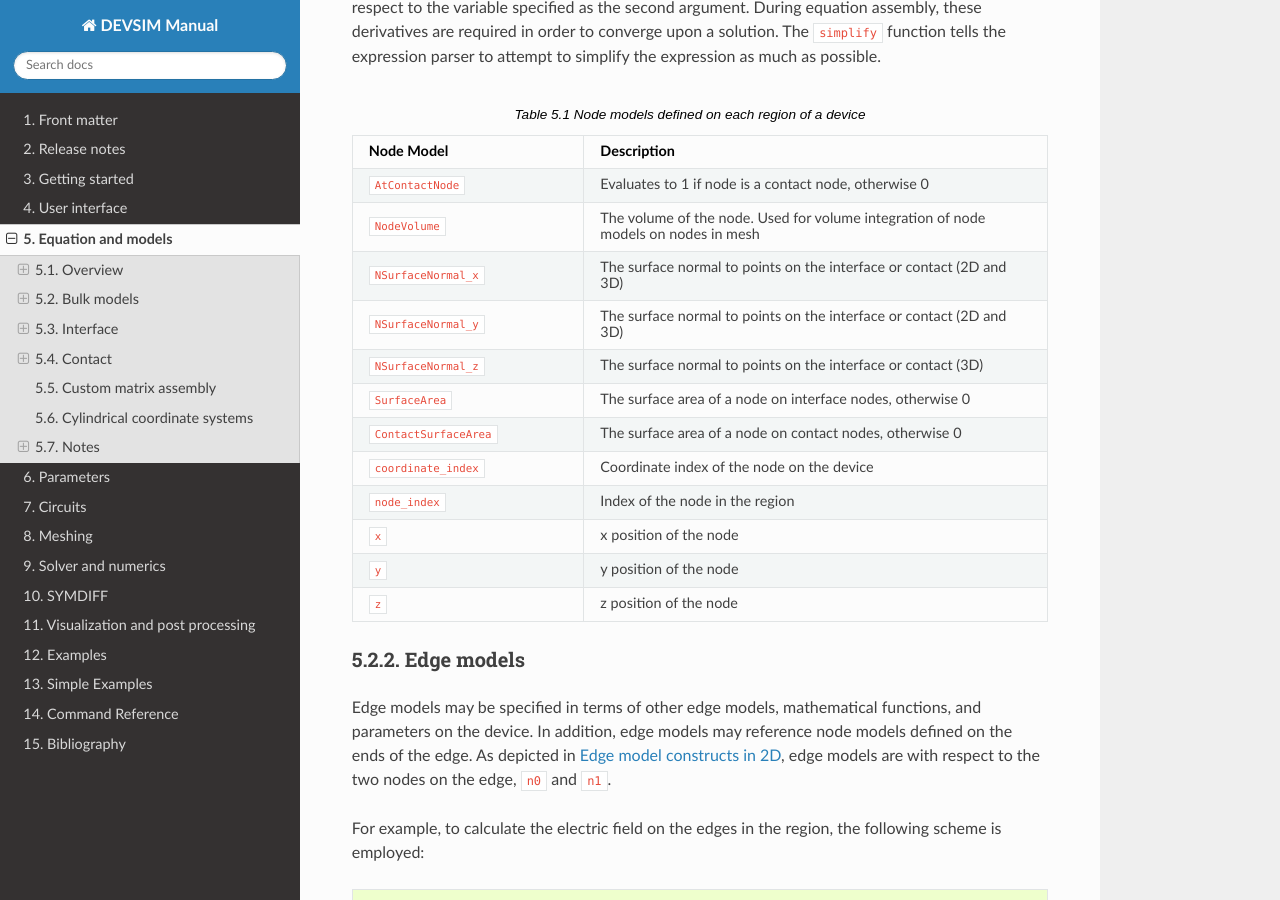
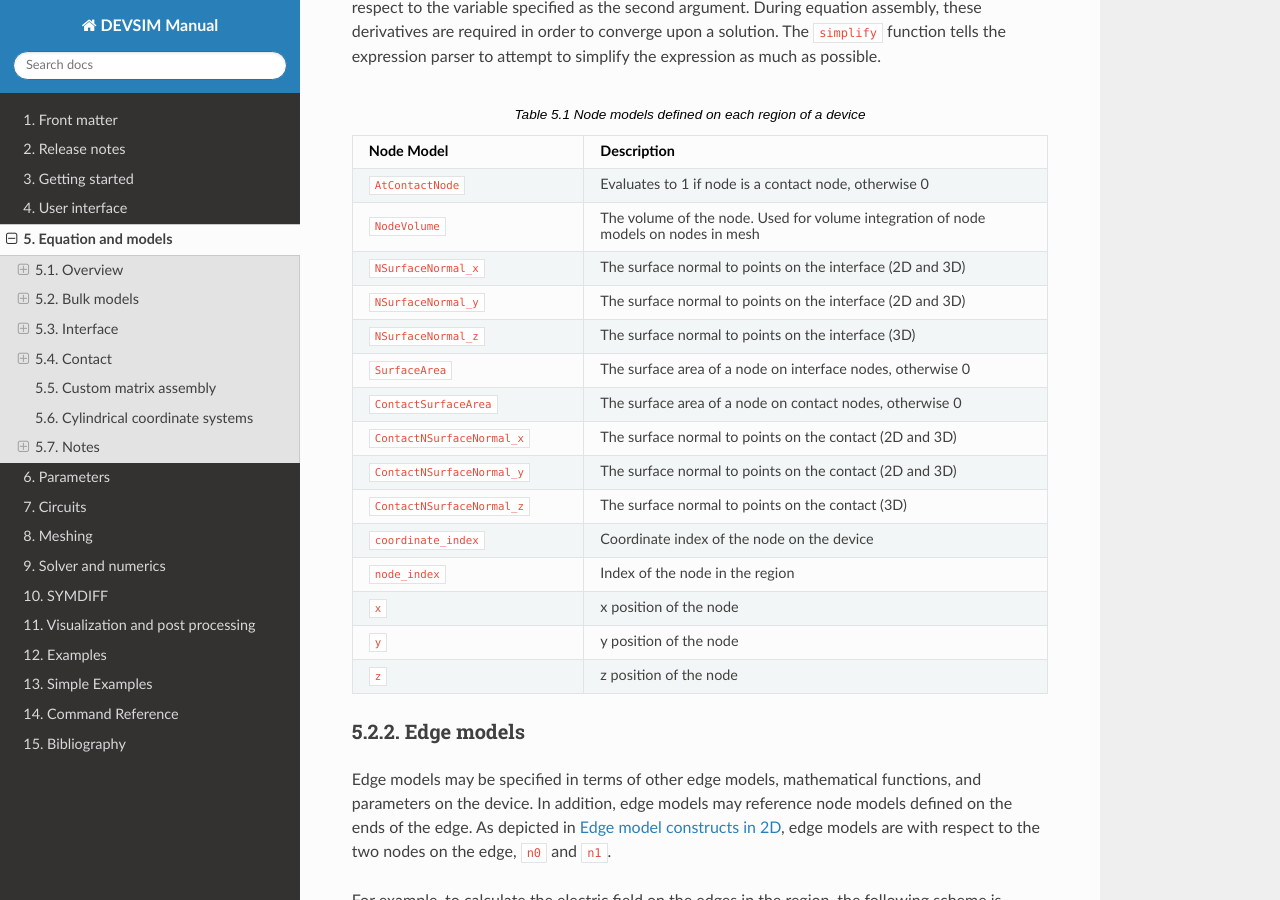
Before and after one commit to devsim/devsim_documentation, a Sphinx documentation site: the page built from sphinx/source/models.rst, in a window 1280 px wide and 900 px high, scrolled down 3796 px. Built offline with Sphinx 7.4.7 and the Read the Docs theme 3.1.0, drawn with Linux system fonts in a browser that asks for light colours; cross-references to code outside the pages are shown as plain code; some of the changed text lies outside the part shown.

```diff
--- a/sphinx/source/conf.py
+++ b/sphinx/source/conf.py
@@ -59,7 +59,7 @@ master_doc = 'index'
 
 # General information about the project.
 project = u'DEVSIM Manual'
-copyright = u'2009-2024, DEVSIM LLC.  All Rights Reserved.  DEVSIM® is registered trademark of DEVSIM LLC'
+copyright = u'2009-2025, DEVSIM LLC.  All Rights Reserved.  DEVSIM® is registered trademark of DEVSIM LLC'
 author = u'DEVSIM LLC'
 
 # The version info for the project you're documenting, acts as replacement for
@@ -67,9 +67,9 @@ author = u'DEVSIM LLC'
 # built documents.
 #
 # The short X.Y version.
-version = u'2.9'
+version = u'2.10'
 # The full version, including alpha/beta/rc tags.
-release = u'2.9.0'
+release = u'2.10.0'
 
 # The language for content autogenerated by Sphinx. Refer to documentation
 # for a list of supported languages.
--- a/sphinx/source/models.rst
+++ b/sphinx/source/models.rst
@@ -103,11 +103,14 @@ The ``simplify`` function tells the expression parser to attempt to simplify the
 
    ``AtContactNode``,       "Evaluates to 1 if node is a contact node, otherwise 0"
    ``NodeVolume``,          "The volume of the node.  Used for volume integration of node models on nodes in mesh"
-   ``NSurfaceNormal_x``,    "The surface normal to points on the interface or contact (2D and 3D)"
-   ``NSurfaceNormal_y``,    "The surface normal to points on the interface or contact (2D and 3D)"
-   ``NSurfaceNormal_z``,    "The surface normal to points on the interface or contact (3D)"
+   ``NSurfaceNormal_x``,    "The surface normal to points on the interface (2D and 3D)"
+   ``NSurfaceNormal_y``,    "The surface normal to points on the interface (2D and 3D)"
+   ``NSurfaceNormal_z``,    "The surface normal to points on the interface (3D)"
    ``SurfaceArea``,         "The surface area of a node on interface nodes, otherwise 0"
    ``ContactSurfaceArea``,  "The surface area of a node on contact nodes, otherwise 0"
+   ``ContactNSurfaceNormal_x``,    "The surface normal to points on the contact (2D and 3D)"
+   ``ContactNSurfaceNormal_y``,    "The surface normal to points on the contact (2D and 3D)"
+   ``ContactNSurfaceNormal_z``,    "The surface normal to points on the contact (3D)"
    ``coordinate_index``,    "Coordinate index of the node on the device"
    ``node_index``,          "Index of the node in the region"
    ``x``,                   "x position of the node"
```
Also changed, not shown: sphinx/source/releasenotes.rst (+52 -1 lines).
